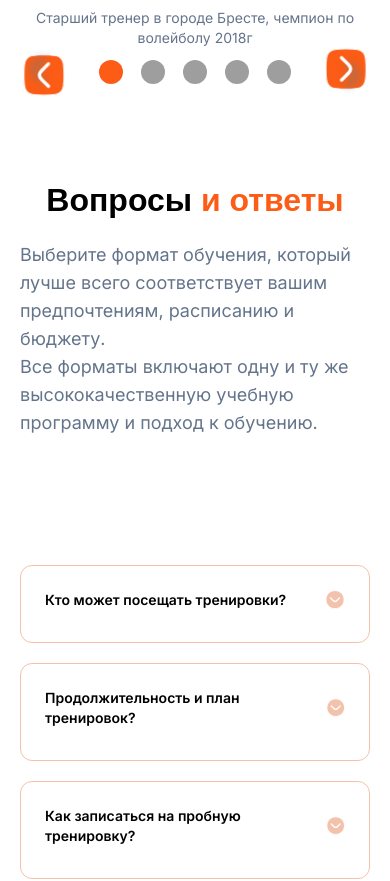
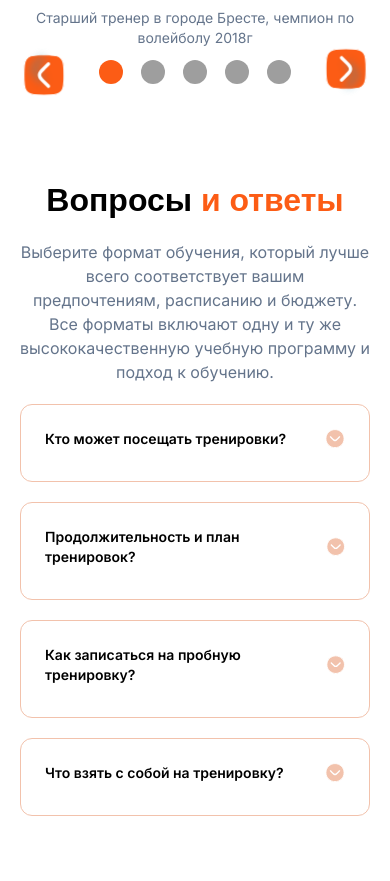
Before and after one commit to evgeniyworkbel/like-volley, a Next.js app: page / in a window 390 px wide. Shown: the part 3920-4801 px from the top of the page. Built offline with nearby package versions, Linux system fonts and the light colour scheme; a web font is replaced by a local one.

Commit message:
fix(widgets): change font-size, gap mobile

```diff
--- a/src/widgets/faq/ui/faq.tsx
+++ b/src/widgets/faq/ui/faq.tsx
@@ -3,12 +3,12 @@ import { faqData } from "../model/meta";
 
 export function Faq() {
   return (
-    <div className="flex flex-col gap-32 px-5 py-10 xl:px-20">
-      <hgroup className="flex flex-col items-center gap-4 text-lg">
+    <div className="flex flex-col gap-5 px-5 py-10 xl:gap-32 xl:px-20">
+      <hgroup className="flex flex-col items-center gap-4 text-base xl:text-lg">
         <Title>
           Вопросы<span className="text-accent-orange"> и ответы</span>
         </Title>
-        <p className="flex flex-col items-center text-foreground-secondary">
+        <p className="flex flex-col items-center text-center text-foreground-secondary">
           <span>
             Выберите формат обучения, который лучше всего соответствует вашим
             предпочтениям, расписанию и бюджету.
```
